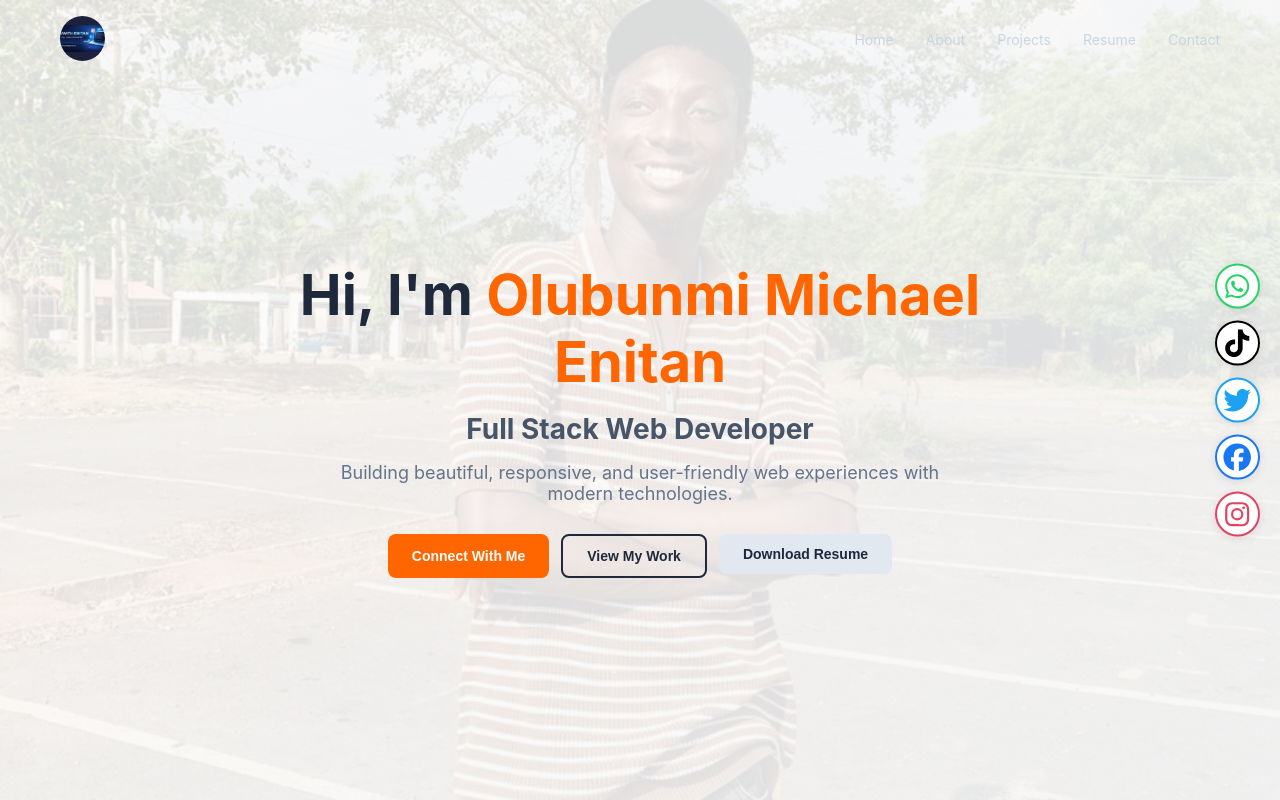
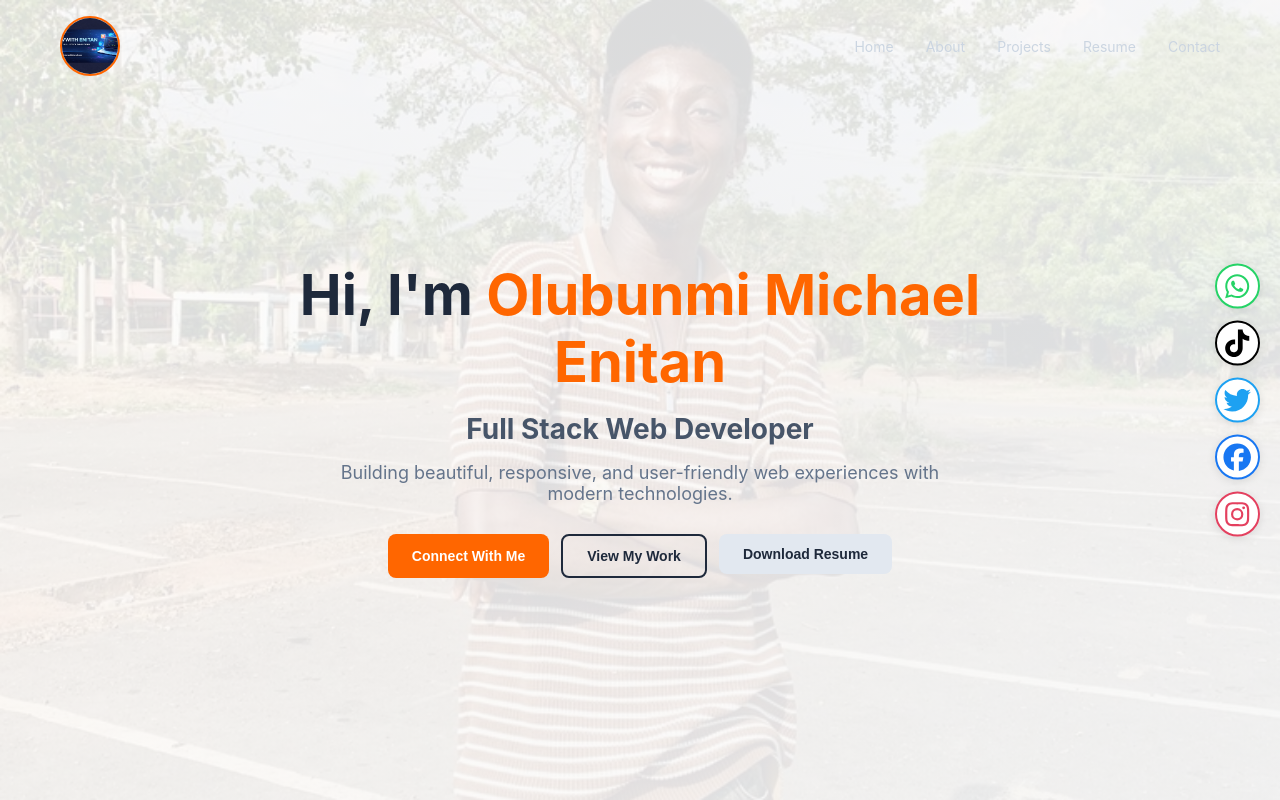
Before and after one commit to olubunmimichael93-debug/my-portfolio, a React (Vite) app: page / in a window 1280 px wide. Shown: the top 800 px of the page. Built offline with nearby package versions, Linux system fonts and the light colour scheme; the HTML template or start-up script is replaced by a standard one.

Commit message:
Increase logo size to 60px with orange border

```diff
--- a/src/components/Navbar.jsx
+++ b/src/components/Navbar.jsx
@@ -47,7 +47,7 @@ function Navbar() {
           alignItems: 'center',
           width: '100%'
         }}>
-          {/* Logo only - no text */}
+          {/* Logo - Larger size */}
           <a href="#home" style={{
             display: 'flex',
             alignItems: 'center',
@@ -57,10 +57,11 @@ function Navbar() {
               src="/devwithenitan-logo.jpeg"
               alt="devwithenitan"
               style={{
-                width: '45px',
-                height: '45px',
+                width: '60px',
+                height: '60px',
                 borderRadius: '50%',
-                objectFit: 'cover'
+                objectFit: 'cover',
+                border: '2px solid #ff6600'
               }}
             />
           </a>
@@ -152,6 +153,11 @@ function Navbar() {
           ul {
             display: none !important;
           }
+          /* Make logo slightly smaller on mobile */
+          a img {
+            width: 50px !important;
+            height: 50px !important;
+          }
         }
       `}</style>
     </>
```
